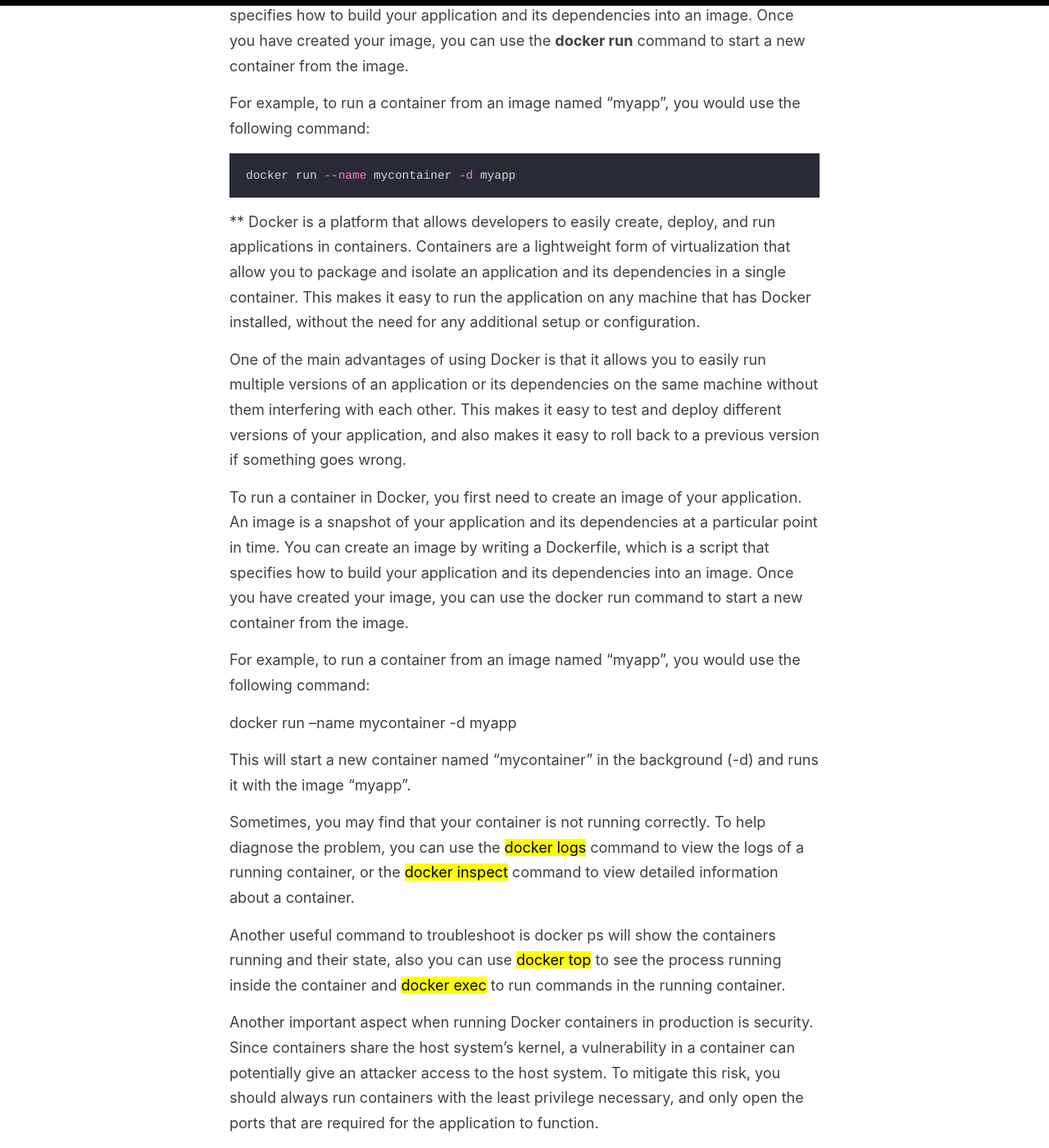
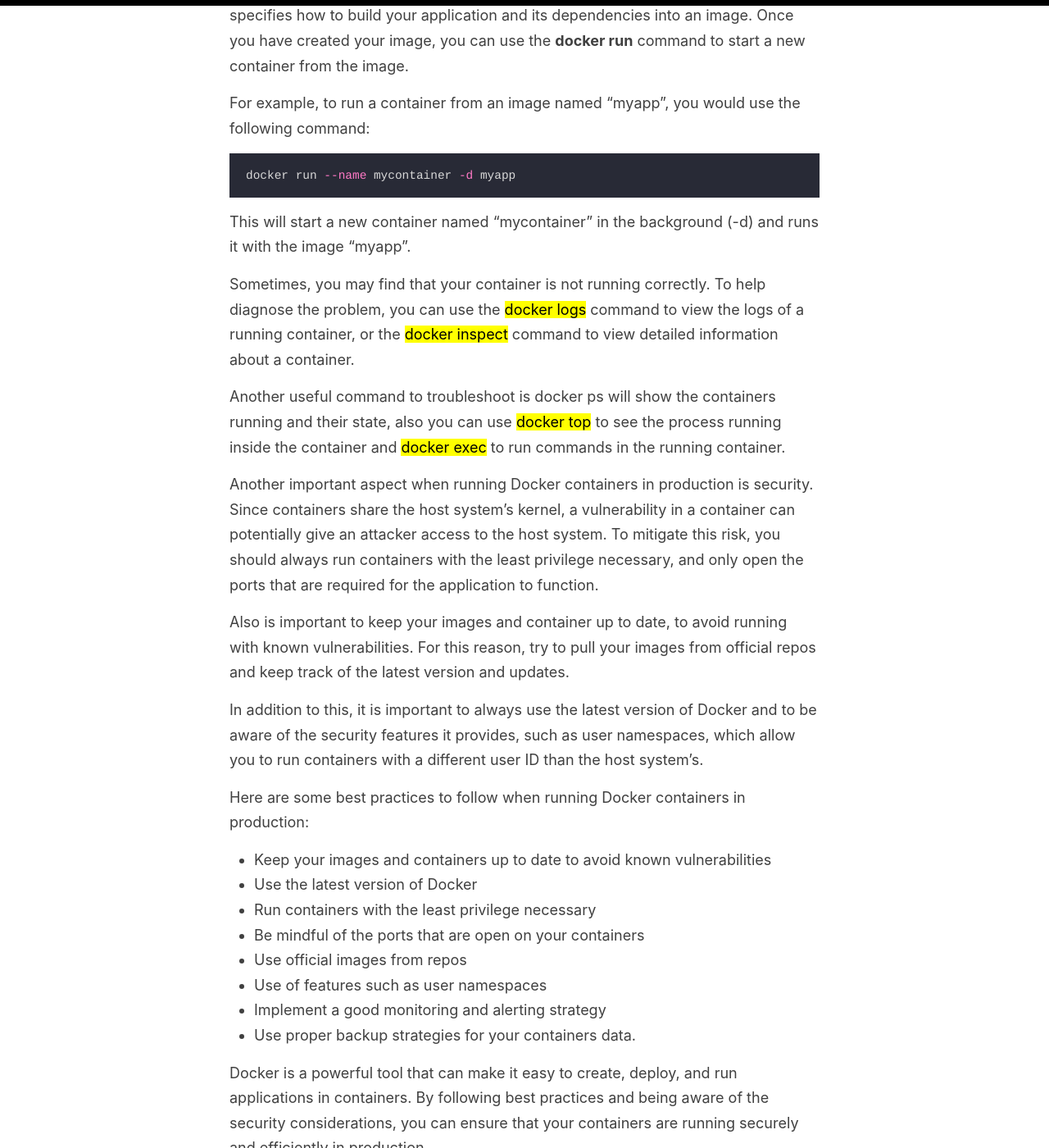
Before and after one commit to RonaldMariah/ronaldmariah.github.io, a Jekyll site: the page built from _posts/2023-01-10-docker-containers-overview.md, in a window 1280 px wide and 1400 px high, scrolled down 784 px. Shown: the whole window at 82% size. Built offline with Jekyll 4.4.1, drawn with Linux system fonts in a browser that asks for light colours; our own code applies the rules of GitHub Pages for plain Markdown files.

Commit message:
Update 2023-01-10-docker-containers-overview.md

````diff
--- a/_posts/2023-01-10-docker-containers-overview.md
+++ b/_posts/2023-01-10-docker-containers-overview.md
@@ -18,16 +18,6 @@ For example, to run a container from an image named "myapp", you would use the f
 ```bash
 docker run --name mycontainer -d myapp
 ```
-**
-Docker is a platform that allows developers to easily create, deploy, and run applications in containers. Containers are a lightweight form of virtualization that allow you to package and isolate an application and its dependencies in a single container. This makes it easy to run the application on any machine that has Docker installed, without the need for any additional setup or configuration.
-
-One of the main advantages of using Docker is that it allows you to easily run multiple versions of an application or its dependencies on the same machine without them interfering with each other. This makes it easy to test and deploy different versions of your application, and also makes it easy to roll back to a previous version if something goes wrong.
-
-To run a container in Docker, you first need to create an image of your application. An image is a snapshot of your application and its dependencies at a particular point in time. You can create an image by writing a Dockerfile, which is a script that specifies how to build your application and its dependencies into an image. Once you have created your image, you can use the docker run command to start a new container from the image.
-
-For example, to run a container from an image named "myapp", you would use the following command:
-
-docker run --name mycontainer -d myapp
 
 This will start a new container named "mycontainer" in the background (-d) and runs it with the image "myapp".
 
````
